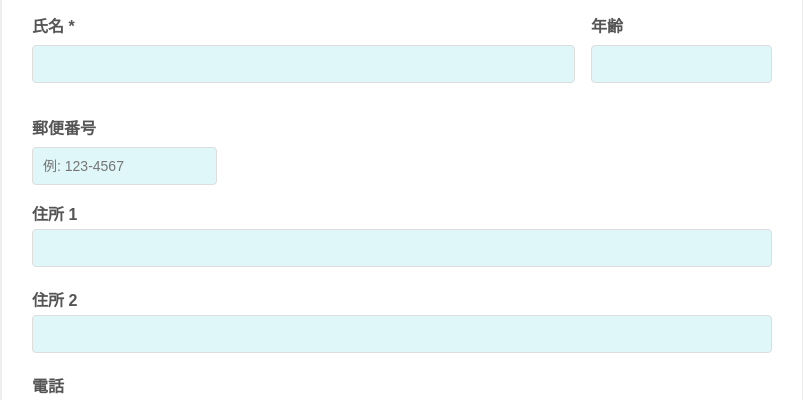
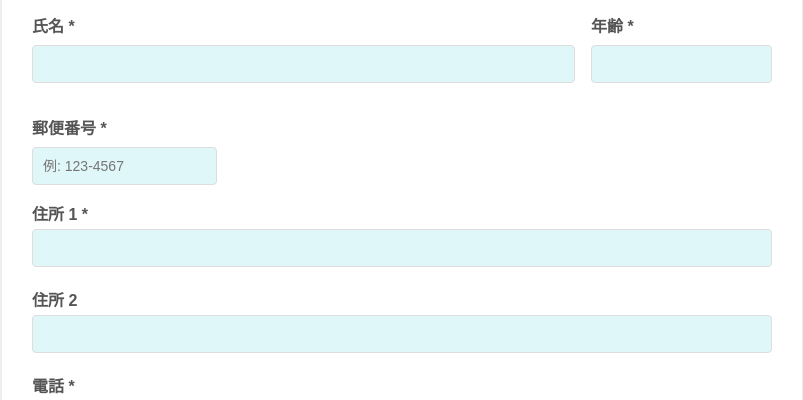
Before and after one commit to sinniji/MembershipApplicationForm, a plain HTML site: page index.html in a window 1280 px wide. Shown: the part 382-782 px from the top of the page, 238-1041 px from the left. Drawn offline with Linux system fonts and the light colour scheme.

Commit message:
Update index.html

```diff
--- a/index.html
+++ b/index.html
@@ -310,18 +310,18 @@
                 </div>
 
                 <div class="form-field width-25">
-                    <label for="age">年齢</label>
+                    <label for="age">年齢 *</label>
                     <input type="number" id="age" name="age" class="text-input" min="0">
                 </div>
 
             </div>
             <!-- 郵便番号 -->
-            <div class="form-field width-25"> <label for="postal">郵便番号</label>
+            <div class="form-field width-25"> <label for="postal">郵便番号 *</label>
                 <input type="text" id="postal" name="postal" class="text-input" placeholder="例: 123-4567">
             </div>
             <!-- 住所 -->
             <div class="form-group">
-                <label for="address1">住所 1</label>
+                <label for="address1">住所 1 *</label>
                 <input type="text" id="address1" name="address1" class="text-input">
             </div>
 
@@ -332,7 +332,7 @@
 
             <!-- 電話 -->
             <div class="form-group">
-                <label for="phone">電話</label>
+                <label for="phone">電話 *</label>
                 <input type="text" id="phone" name="phone" class="text-input">
             </div>
 
```
